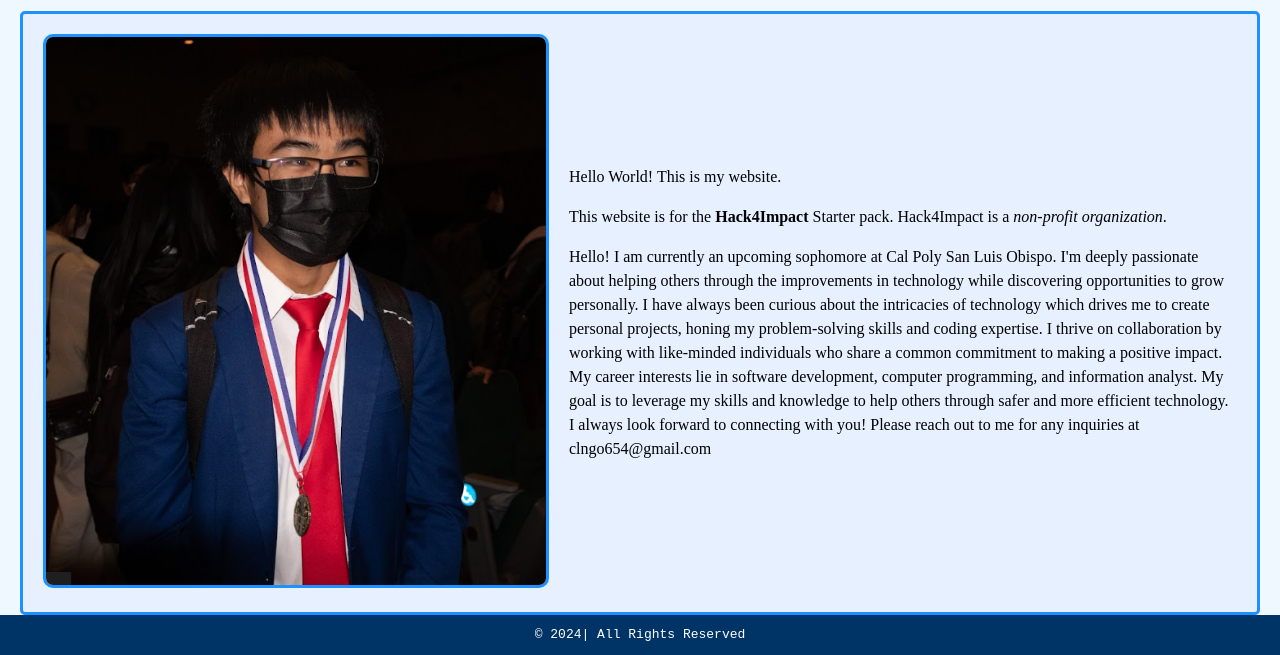
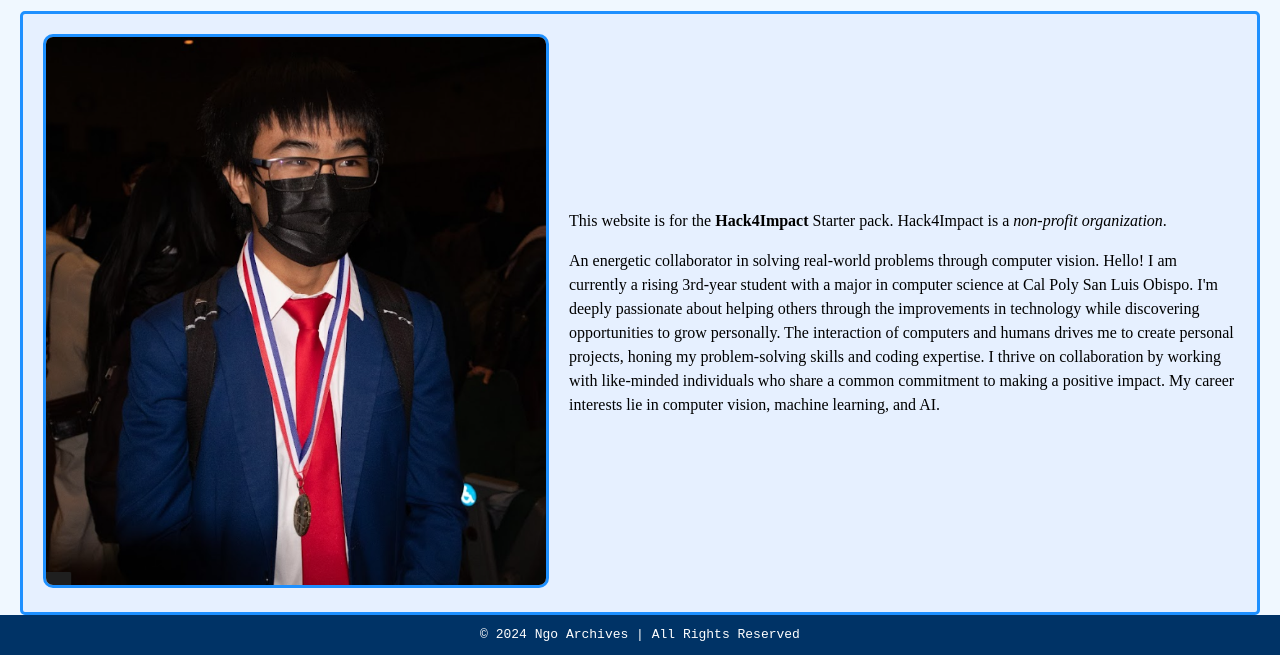
Before and after one commit to clngo/clngo.github.io, a plain HTML site: page index.html in a window 1280 px wide. Shown: the part 163-818 px from the top of the page. Drawn offline with Linux system fonts and the light colour scheme.

Commit message:
Updated Website name

```diff
--- a/index.html
+++ b/index.html
@@ -1,14 +1,16 @@
 <!DOCTYPE html>
 
 <html lang="en">
+
 <head>
-        <title>Colin's Personal Website</title>
-        <link rel="stylesheet" href="styles.css"/>
+    <title>Colin's Ngo Archives</title>
+    <link rel="stylesheet" href="styles.css" />
 </head>
+
 <body>
     <nav class="navbar">
         <h1 class="logo">
-                <a href="index.html">Personal Website</a>
+            <a href="index.html">Ngo Archives</a>
         </h1>
         <ul class="nav-list">
             <li><a href="index.html">Home</a></li>
@@ -22,26 +24,24 @@
         <h1 class="page-title">Colin Ngo</h1>
         <div class="about">
             <div class="about-image">
-                    <img src="colin.png"  alt="A video of an image of the sky and clouds being too big">
+                <img src="colin.png" alt="A video of an image of the sky and clouds being too big">
                 <!-- Image is a self-closing tag like <br> so you just need an one tag.-->
             </div>
             <div class="about-text">
                 <p>
-                        Hello World! This is my website.
-                    </p>
-
-                    <p>
-                        This website is for the <strong>Hack4Impact</strong> Starter pack. Hack4Impact is a <em>non-profit organization</em>.
+                    This website is for the <strong>Hack4Impact</strong> Starter pack. Hack4Impact is a <em>non-profit
+                        organization</em>.
                 </p>
                 <p>
-                        Hello! I am currently an upcoming sophomore at Cal Poly San Luis Obispo.
-                        I'm deeply passionate about helping others through the improvements in technology while discovering opportunities to grow personally.
-                        I have always been curious about the intricacies of technology which drives me to create personal projects, honing my problem-solving
-                        skills and coding expertise.
-                        I thrive on collaboration by working with like-minded individuals who share a common commitment to making a positive impact.
-                        My career interests lie in software development, computer programming, and information analyst.
-                        My goal is to leverage my skills and knowledge to help others through safer and more efficient technology.
-                        I always look forward to connecting with you! Please reach out to me for any inquiries at clngo654@gmail.com
+                    An energetic collaborator in solving real-world problems through computer vision.
+
+                    Hello! I am
+                    currently a rising 3rd-year student with a major in computer science at Cal Poly San Luis Obispo.
+                    I'm deeply passionate about helping others through the improvements in technology while discovering
+                    opportunities to grow personally. The interaction of computers and humans drives me to create
+                    personal projects, honing my problem-solving skills and coding expertise. I thrive on collaboration
+                    by working with like-minded individuals who share a common commitment to making a positive impact.
+                    My career interests lie in computer vision, machine learning, and AI.
                 </p>
             </div>
         </div>
@@ -54,7 +54,8 @@
 
     </main>
     <footer class="footer">
-            © 2024 <Personal Website Name> | All Rights Reserved
+        © 2024 Ngo Archives | All Rights Reserved
     </footer>
 </body>
+
 </html>
```
Also changed, not shown: blog.html (+7 -5 lines), contact.html (+6 -4 lines), portfolio.html (+6 -4 lines), resume.html (+6 -4 lines). Lines whose indentation alone changed are shown as unchanged.
